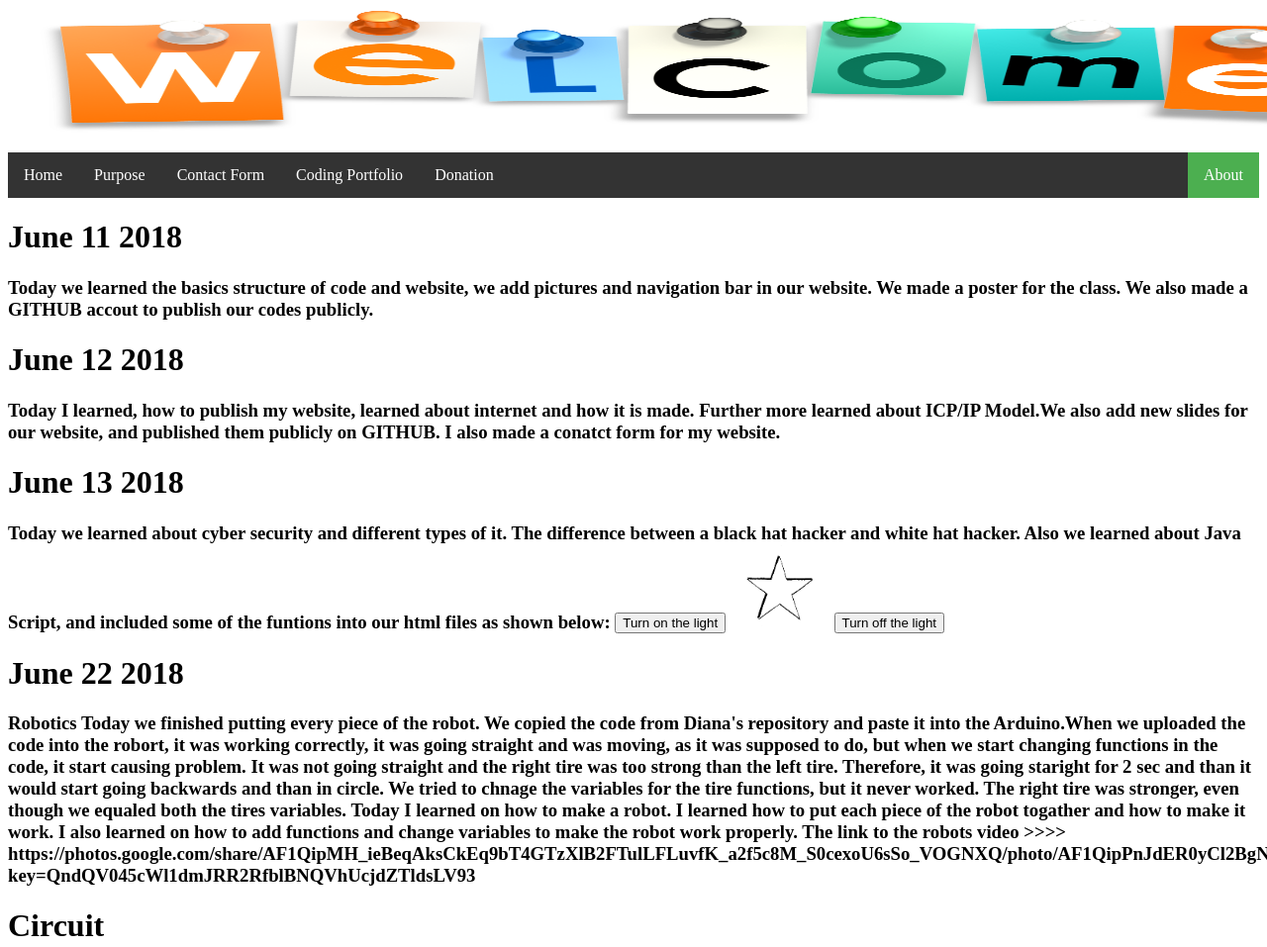
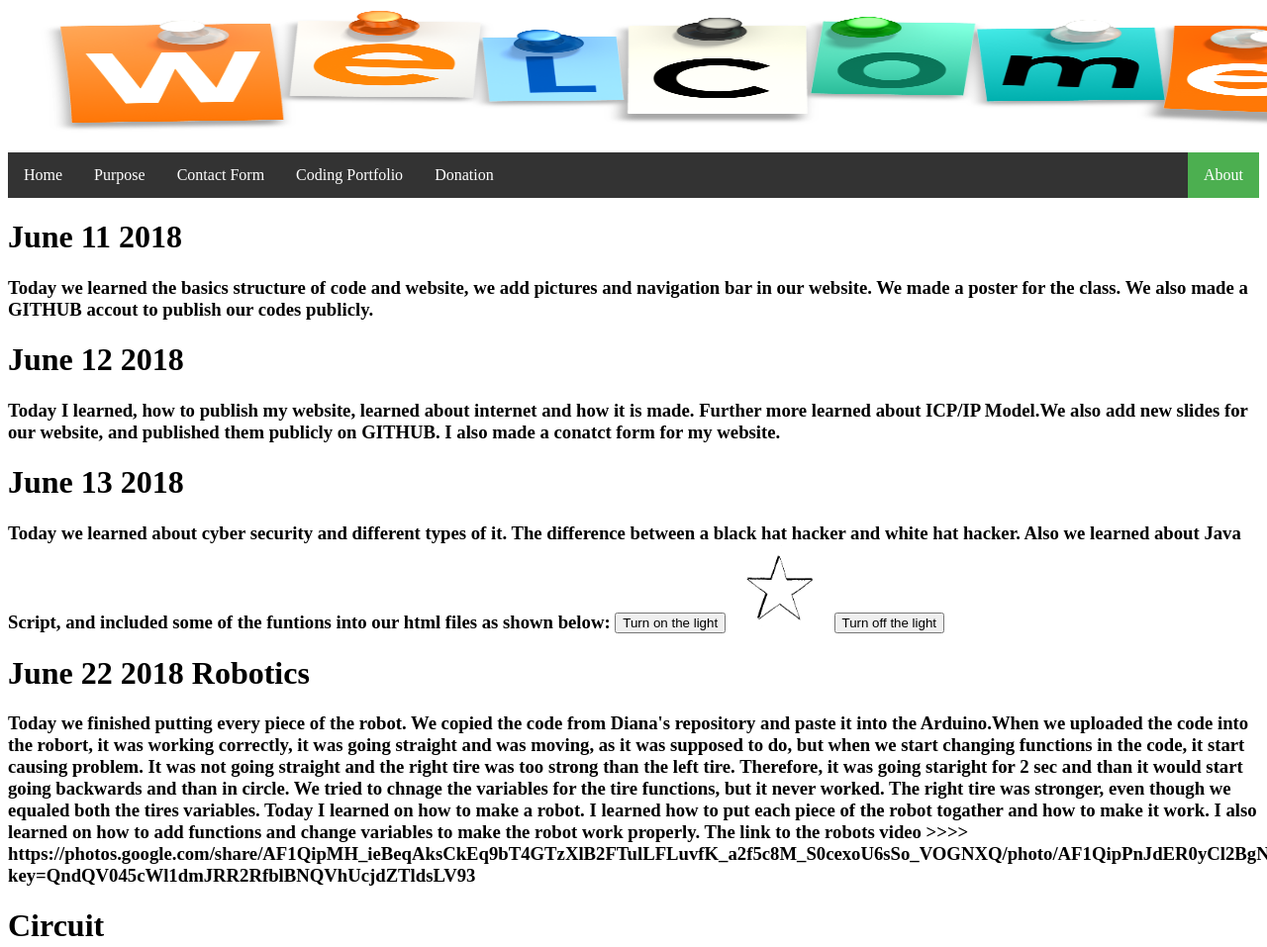
Before and after one commit to HussainiZainab/Hussainizainab.GITHUB.Io, a plain HTML site: page codingportfolio.html in a window 1280 px wide. Shown: the top 957 px of the page at 99% size. Drawn offline with Linux system fonts and the light colour scheme.

Commit message:
Add files via upload

```diff
--- a/codingportfolio.html
+++ b/codingportfolio.html
@@ -23,8 +23,8 @@
 <img id="myImage" src="star.png" style="width:100px">
 
 <button onclick="document.getElementById('myImage').src='star.png'">Turn off the light</button>
-<h1>June 22 2018</h1>
-<h3>Robotics
+<h1>June 22 2018 Robotics </h1>
+<h3>
 Today we finished putting every piece of the robot. We copied the code from Diana's repository and paste it into the Arduino.When we uploaded the code into the robort, it was working correctly, it was going straight and was moving, as it was supposed to do, but when we start changing functions in the code, it start causing problem. It was not going straight and the right tire was too strong than the left tire. Therefore, it was going staright for 2 sec and than it would start going backwards and than in circle. We tried to chnage the variables for the tire functions, but it never worked. The right tire was stronger, even though we equaled both the tires variables. Today I learned on how to make a robot. I learned how to put each piece of the robot togather and how to make it work. I also learned on how to add functions and change variables to make the robot work properly.
 The link to the robots video >>>> https://photos.google.com/share/AF1QipMH_ieBeqAksCkEq9bT4GTzXlB2FTulLFLuvfK_a2f5c8M_S0cexoU6sSo_VOGNXQ/photo/AF1QipPnJdER0yCl2BgNEWJvTLBiW8T6yZAXcxasnhtQ?key=QndQV045cWl1dmJRR2RfblBNQVhUcjdZTldsLV93
  </h3>
```
